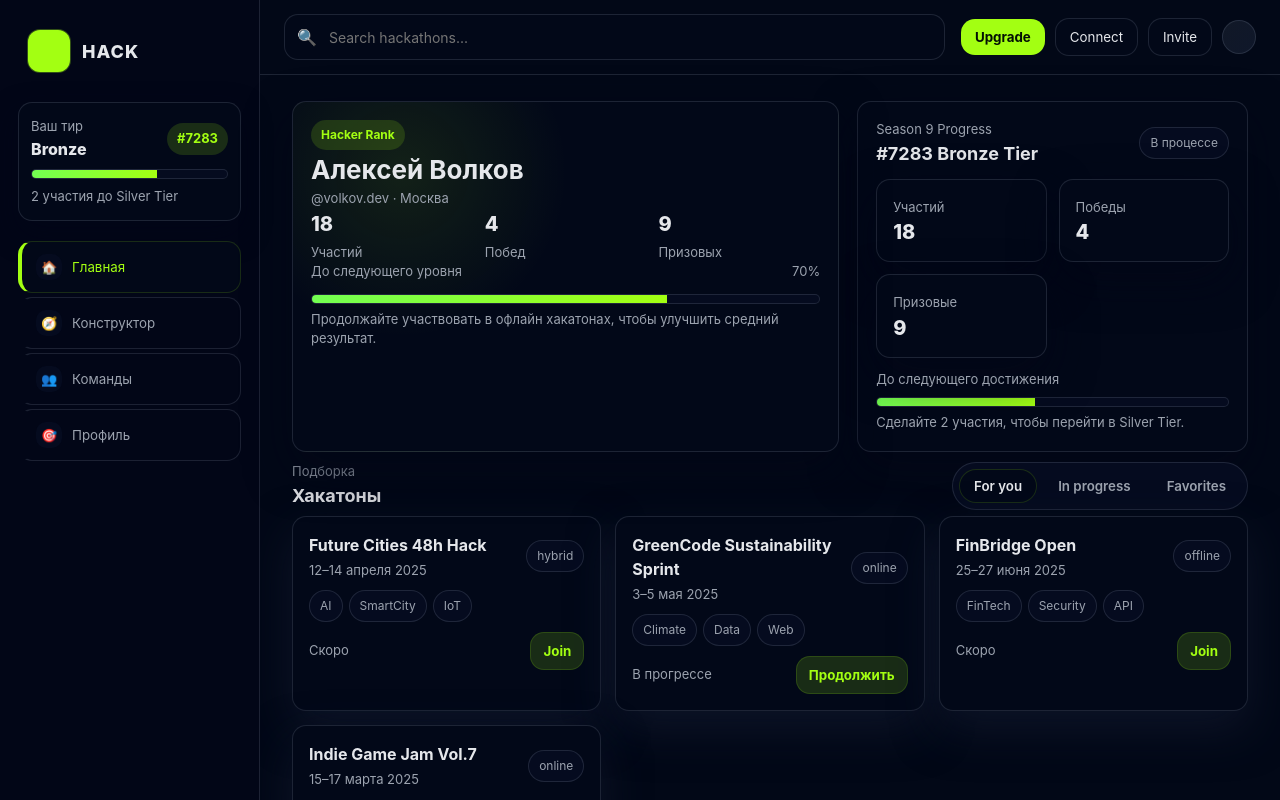
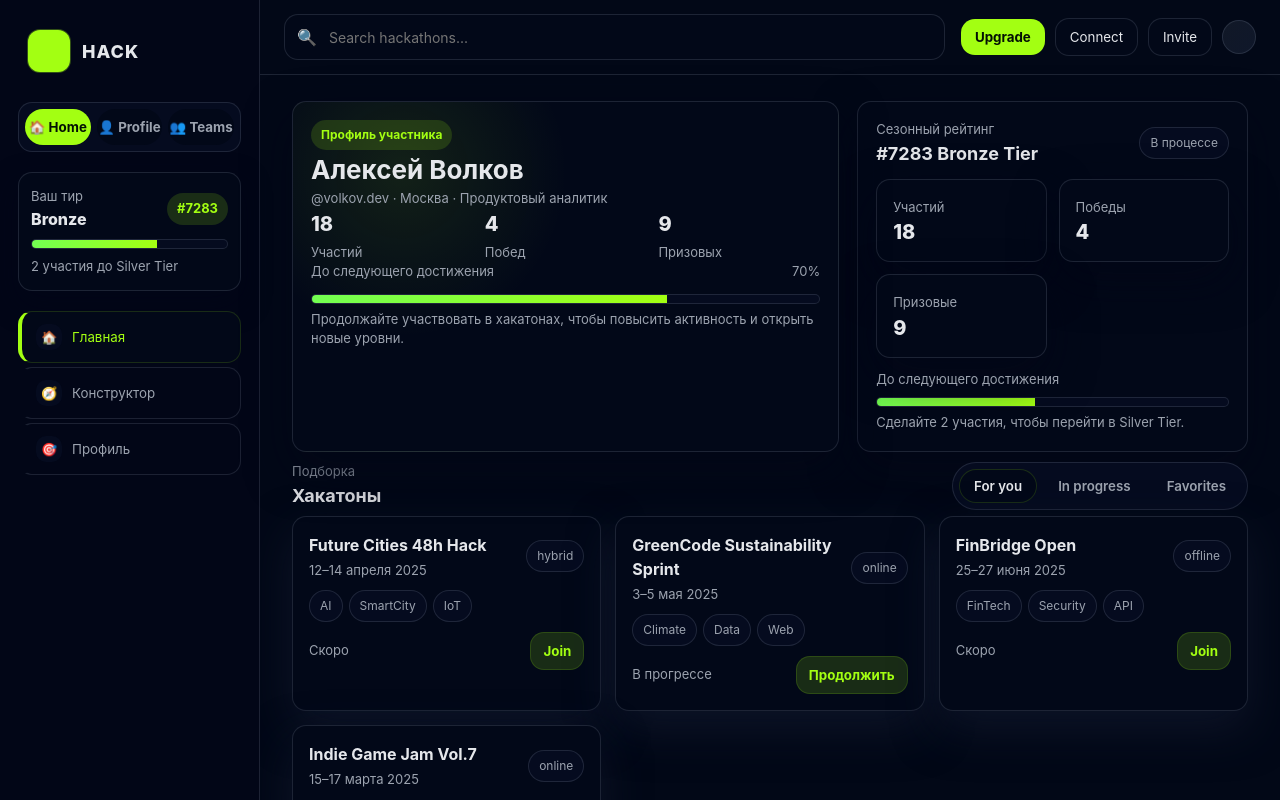
Before and after one commit to Fishing-Team-322/HHton, a React (Vite) app in the folder hack-platform/: page / in a window 1280 px wide. Both pictures are taken after typing "name@example.com", "Sample123" into the empty fields and a click on the button "Войти". Shown: the top 800 px of the page. Built offline with nearby package versions, Linux system fonts and the light colour scheme.

Commit message:
Refine branding and navigation in dashboard and profile

```diff
--- a/hack-platform/src/App.tsx
+++ b/hack-platform/src/App.tsx
@@ -2,7 +2,7 @@ import React, { useEffect, useMemo, useState } from "react";
 import { css, Global, ThemeProvider } from "@emotion/react";
 import styled from "@emotion/styled";
 import type { Hackathon, HackathonTab, Page, ProfileTab, Team } from "./types";
-import { badges, certificates, hackathonsMock, initialTeams, overviewEntries, timeline, userStats } from "./mockData";
+import { badges, certificates, hackathonsMock, initialTeams, overviewEntries, userStats } from "./mockData";
 
 type HackathonFormat = "online" | "offline" | "hybrid";
 type HackathonStatus = "draft" | "published" | "archived" | string;
@@ -112,6 +112,36 @@ const LogoText = styled.div`
   font-size: 18px;
 `;
 
+const SidebarModeSwitcher = styled.div`
+  display: grid;
+  grid-template-columns: repeat(3, 1fr);
+  gap: 6px;
+  background: ${({ theme }) => theme.colors.cardSoft};
+  border-radius: ${({ theme }) => theme.radii.card}px;
+  border: 1px solid ${({ theme }) => theme.colors.borderSoft};
+  padding: 6px;
+`;
+
+const SidebarModeButton = styled.button<{ active?: boolean }>`
+  border: none;
+  border-radius: ${({ theme }) => theme.radii.pill}px;
+  padding: 10px 0;
+  background: ${({ active, theme }) => (active ? theme.colors.accent : theme.colors.card)};
+  color: ${({ active, theme }) => (active ? "#031004" : theme.colors.textMuted)};
+  font-weight: 700;
+  cursor: pointer;
+  transition: all 0.12s ease;
+  display: flex;
+  align-items: center;
+  justify-content: center;
+  gap: 6px;
+
+  &:hover {
+    color: ${({ theme, active }) => (active ? "#031004" : theme.colors.text)};
+    border: 1px solid ${({ theme }) => theme.colors.accentSoft};
+  }
+`;
+
 const TierCard = styled.div`
   background: ${({ theme }) => theme.colors.card};
   border-radius: ${({ theme }) => theme.radii.card}px;
@@ -472,14 +502,6 @@ const SectionTitleRow = styled.div`
   gap: 10px;
 `;
 
-const BannerCard = styled(Card)`
-  background: linear-gradient(135deg, rgba(163, 255, 18, 0.08), rgba(2, 8, 23, 0.85)),
-    ${({ theme }) => theme.colors.card};
-  display: flex;
-  flex-direction: column;
-  gap: 10px;
-`;
-
 const ProfileColumns = styled.div`
   display: grid;
   grid-template-columns: 1.2fr 1fr;
@@ -497,23 +519,32 @@ const BadgeCard = styled(Card)<{ locked?: boolean }>`
   opacity: ${({ locked }) => (locked ? 0.55 : 1)};
 `;
 
-const Timeline = styled.div`
+const ActivityList = styled.div`
+  display: flex;
+  flex-direction: column;
+  gap: 12px;
+`;
+
+const ActivityItem = styled.div`
   display: grid;
+  grid-template-columns: auto 1fr auto;
   gap: 12px;
-`;
-
-const TimelineItem = styled.div`
+  align-items: center;
+  padding: 12px;
+  border-radius: ${({ theme }) => theme.radii.card}px;
+  background: ${({ theme }) => theme.colors.card};
+  border: 1px solid ${({ theme }) => theme.colors.borderSoft};
+`;
+
+const ActivityIcon = styled.div`
+  width: 36px;
+  height: 36px;
+  border-radius: 50%;
   display: grid;
-  grid-template-columns: auto 1fr;
-  gap: 10px;
-  align-items: center;
-`;
-
-const Dot = styled.div`
-  width: 12px;
-  height: 12px;
-  border-radius: 50%;
-  background: ${({ theme }) => theme.colors.accent};
+  place-items: center;
+  font-weight: 800;
+  background: ${({ theme }) => theme.colors.cardSoft};
+  border: 1px solid ${({ theme }) => theme.colors.borderSoft};
 `;
 
 const TeamGrid = styled.div`
@@ -1025,7 +1056,6 @@ const App: React.FC = () => {
   const navItems: { key: Page; label: string; icon: string }[] = [
     { key: "dashboard", label: "Главная", icon: "🏠" },
     { key: "hackathon-config", label: "Конструктор", icon: "🧭" },
-    { key: "teams", label: "Команды", icon: "👥" },
     { key: "profile", label: "Профиль", icon: "🎯" },
   ];
 
@@ -1158,6 +1188,17 @@ const App: React.FC = () => {
             <LogoMark />
             <LogoText>HACK</LogoText>
           </SidebarHeader>
+          <SidebarModeSwitcher>
+            <SidebarModeButton active={activePage === "dashboard"} onClick={() => setActivePage("dashboard")}>
+              🏠 Home
+            </SidebarModeButton>
+            <SidebarModeButton active={activePage === "profile"} onClick={() => setActivePage("profile")}>
+              👤 Profile
+            </SidebarModeButton>
+            <SidebarModeButton active={activePage === "teams"} onClick={() => setActivePage("teams")}>
+              👥 Teams
+            </SidebarModeButton>
+          </SidebarModeSwitcher>
           <TierCard>
             <TierRow>
               <div>
@@ -1204,9 +1245,9 @@ const App: React.FC = () => {
               <section>
                 <SectionGrid>
                   <ProfileCard>
-                    <BadgePill>Hacker Rank</BadgePill>
+                    <BadgePill>Профиль участника</BadgePill>
                     <ProfileName>Алексей Волков</ProfileName>
-                    <Muted>@volkov.dev · Москва</Muted>
+                    <Muted>@volkov.dev · Москва · Продуктовый аналитик</Muted>
                     <StatsRow>
                       <div>
                         <StatValue>{userStats.totalHackathons}</StatValue>
@@ -1223,14 +1264,14 @@ const App: React.FC = () => {
                     </StatsRow>
                     <div>
                       <CardHeader>
-                        <Muted>До следующего уровня</Muted>
+                        <Muted>До следующего достижения</Muted>
                         <Muted>70%</Muted>
                       </CardHeader>
                       <ProgressBar>
                         <ProgressFill percent={70} />
                       </ProgressBar>
                       <Muted style={{ marginTop: 6 }}>
-                        Продолжайте участвовать в офлайн хакатонах, чтобы улучшить средний результат.
+                        Продолжайте участвовать в хакатонах, чтобы повысить активность и открыть новые уровни.
                       </Muted>
                     </div>
                   </ProfileCard>
@@ -1238,7 +1279,7 @@ const App: React.FC = () => {
                   <Card>
                     <CardHeader>
                       <div>
-                        <Muted>Season 9 Progress</Muted>
+                        <Muted>Сезонный рейтинг</Muted>
                         <CardTitle>#7283 Bronze Tier</CardTitle>
                       </div>
                       <Pill>В процессе</Pill>
@@ -1307,19 +1348,6 @@ const App: React.FC = () => {
                     </HackathonCard>
                   ))}
                 </CardsGrid>
-
-                <SectionTitleRow style={{ marginTop: 20 }}>
-                  <CardTitle>Latest News</CardTitle>
-                  <GhostButton>View all</GhostButton>
-                </SectionTitleRow>
-                <BannerCard>
-                  <Muted>Season 9 · SEP-DEC 2025</Muted>
-                  <CardTitle>GACHA | HackTheBox Labs</CardTitle>
-                  <Muted>
-                    Explore insights and highlights from the latest gacha challenges. Earn points and unlock exclusive rewards.
-                  </Muted>
-                  <CTAButton>Подробнее</CTAButton>
-                </BannerCard>
               </section>
             )}
 
@@ -1363,40 +1391,50 @@ const App: React.FC = () => {
                   <Card>
                     <CardHeader>
                       <div>
-                        <Muted>HackTheBox Rank</Muted>
-                        <CardTitle>Hacker</CardTitle>
+                        <Muted>Статистика участия в хакатонах</Muted>
+                        <CardTitle>Активность</CardTitle>
                       </div>
-                      <Pill>Season 9</Pill>
+                      <Pill>Уровень участия</Pill>
                     </CardHeader>
                     <StatsRow>
                       <div>
-                        <Muted>Глобальный ранг</Muted>
-                        <StatValue>#950</StatValue>
+                        <Muted>Участий</Muted>
+                        <StatValue>{userStats.totalHackathons}</StatValue>
                       </div>
                       <div>
-                        <Muted>Очки</Muted>
-                        <StatValue>412</StatValue>
+                        <Muted>Побед</Muted>
+                        <StatValue>{userStats.wins}</StatValue>
+                      </div>
+                      <div>
+                        <Muted>Призовых мест</Muted>
+                        <StatValue>{userStats.podiums}</StatValue>
+                      </div>
+                      <div>
+                        <Muted>Среднее место</Muted>
+                        <StatValue>{userStats.averagePlace}</StatValue>
                       </div>
                     </StatsRow>
                     <ProgressBar style={{ marginTop: 12 }}>
                       <ProgressFill percent={62} />
                     </ProgressBar>
-                    <Muted style={{ marginTop: 6 }}>Сделайте ещё 3 участия, чтобы перейти в Silver Tier.</Muted>
+                    <Muted style={{ marginTop: 6 }}>До следующего уровня активности осталось 3 участия.</Muted>
                   </Card>
 
                   <Card>
                     <CardHeader>
                       <div>
-                        <Muted>Season badge</Muted>
-                        <CardTitle>Bronze</CardTitle>
+                        <Muted>Текущий сезон</Muted>
+                        <CardTitle>Bronze Tier</CardTitle>
                       </div>
                       <Pill>Active</Pill>
                     </CardHeader>
-                    <Muted>Ранг растёт с участием в командных и соло хакатонах. Следующий чекпоинт через 420 очков.</Muted>
+                    <Muted>
+                      Ранг растёт с участием в командных и соло хакатонах. Следующий чекпоинт через 420 очков.
+                    </Muted>
                     <ProgressBar style={{ marginTop: 12 }}>
                       <ProgressFill percent={48} />
                     </ProgressBar>
-                    <Muted style={{ marginTop: 6 }}>48% до следующего уровня</Muted>
+                    <Muted style={{ marginTop: 6 }}>48% до следующего ранга сезона</Muted>
                   </Card>
                 </ProfileColumns>
 
@@ -1418,17 +1456,33 @@ const App: React.FC = () => {
                 )}
 
                 {profileTab === "activity" && (
-                  <Timeline>
-                    {timeline.map((item) => (
-                      <TimelineItem key={item.label}>
-                        <Dot />
-                        <div>
-                          <div style={{ fontWeight: 700 }}>{item.label}</div>
-                          <Muted>{item.date}</Muted>
-                        </div>
-                      </TimelineItem>
-                    ))}
-                  </Timeline>
+                  <ActivityList>
+                    {overviewEntries.map((item, index) => {
+                      const initials = item.title
+                        .split(" ")
+                        .filter(Boolean)
+                        .map((word) => word[0])
+                        .join("")
+                        .slice(0, 2)
+                        .toUpperCase();
+
+                      return (
+                        <ActivityItem key={`${item.title}-${index}`}>
+                          <ActivityIcon>{initials}</ActivityIcon>
+                          <div>
+                            <div style={{ fontWeight: 700 }}>
+                              Участвовал в {item.title} как {item.role}
+                            </div>
+                            <Muted>
+                              {item.date} · роль: {item.role}
+                              {item.result ? ` · результат: ${item.result}` : ""}
+                            </Muted>
+                          </div>
+                          <Muted>5 days ago</Muted>
+                        </ActivityItem>
+                      );
+                    })}
+                  </ActivityList>
                 )}
 
                 {profileTab === "badges" && (
```
Also changed, not shown: 1 other file (tests, documents, lock files or other folders).
